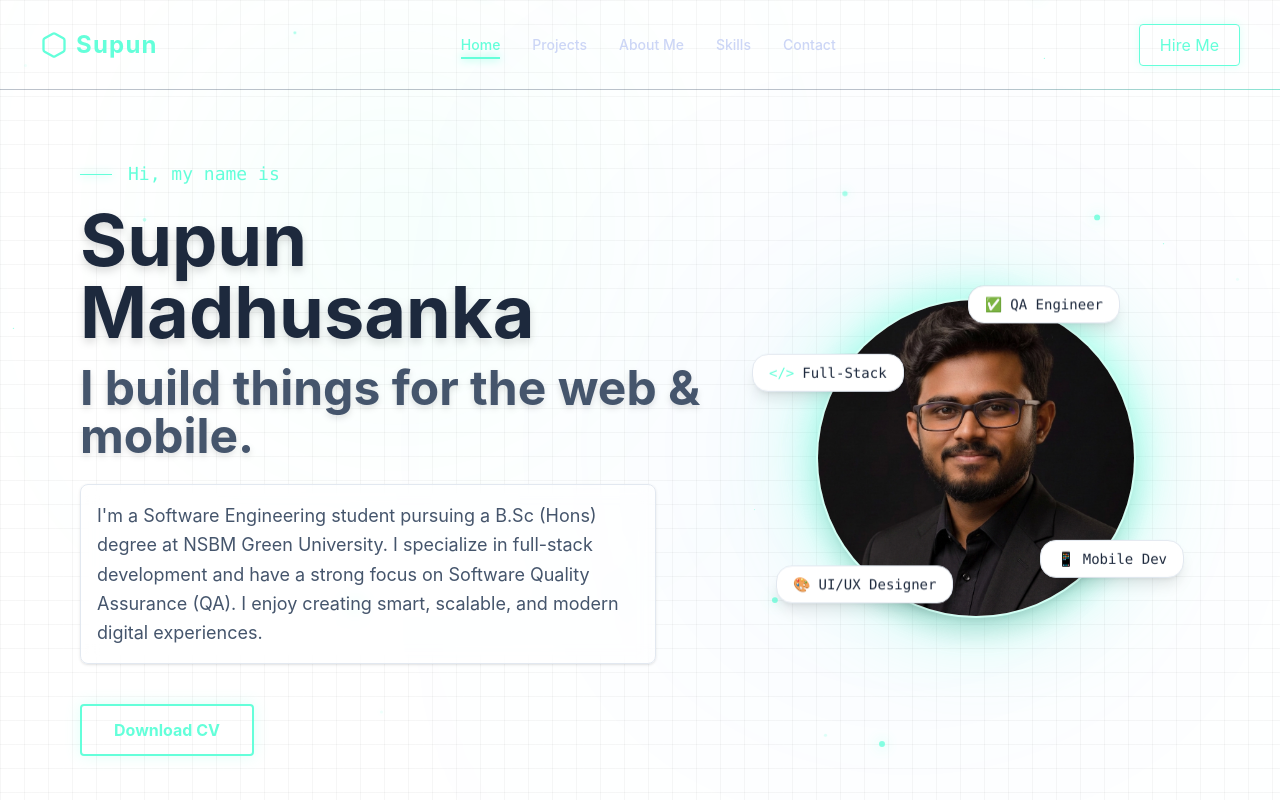
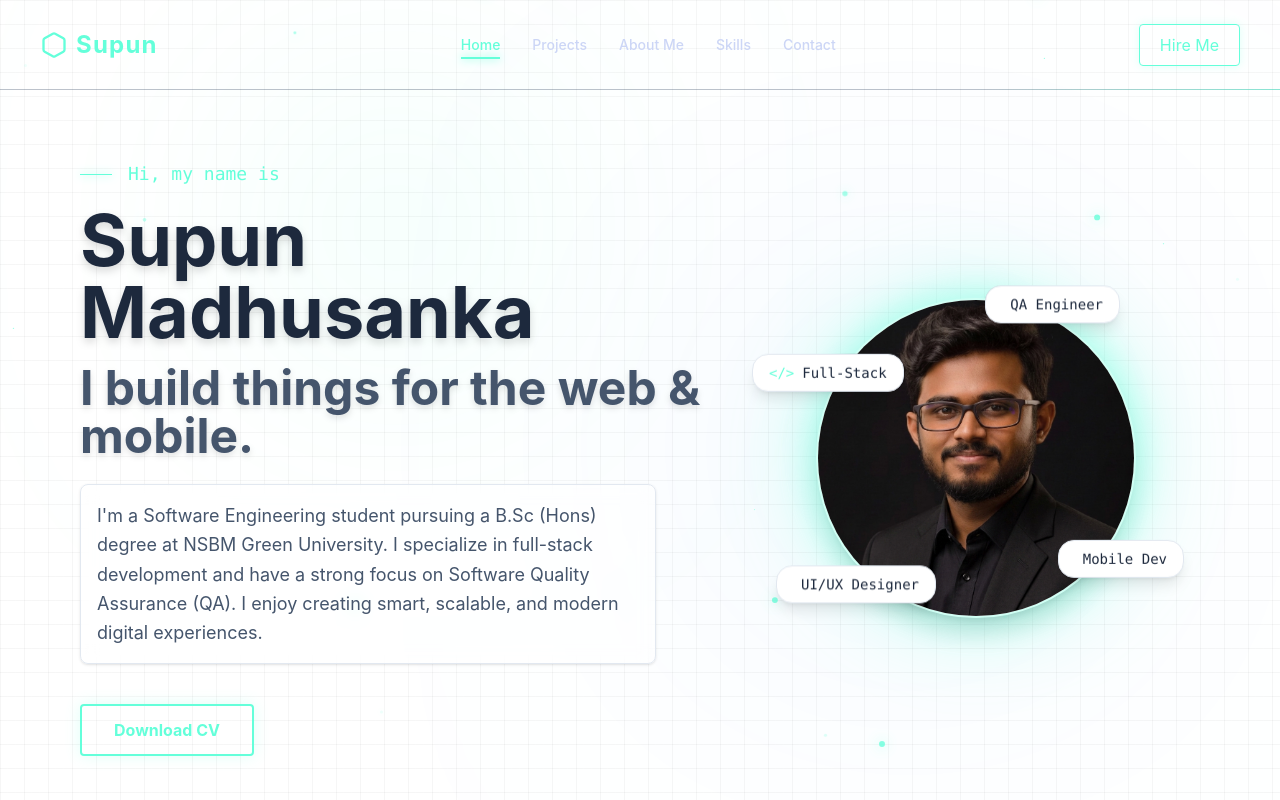
Before and after one commit to madhushankaspn/My-Portfolio, a React (Vite) app: page / in a window 1280 px wide. Shown: the top 800 px of the page. Built offline with nearby package versions, Linux system fonts and the light colour scheme.

Commit message:
Refactor code structure for improved readability and maintainability

```diff
--- a/src/pages/Home.jsx
+++ b/src/pages/Home.jsx
@@ -79,17 +79,17 @@ const Home = () => {
 
             {/* 2. QA Engineer Badge (Top Right) */}
             <motion.div animate={{ y: [-5, 5, -5] }} transition={{ duration: 6, repeat: Infinity, ease: "easeInOut", delay: 2 }} className="absolute -top-4 right-0 md:right-4 bg-white dark:bg-white/5 backdrop-blur-md border border-slate-200 dark:border-white/10 px-4 py-2 rounded-2xl text-slate-800 dark:text-[#ccd6f6] text-xs md:text-sm font-mono shadow-lg z-20 flex items-center gap-2">
-              <span className="text-[#d946ef]">✅</span> QA Engineer
+              <span className="text-[#d946ef]"></span> QA Engineer
             </motion.div>
 
             {/* 3. Mobile Dev Badge (Bottom Right) */}
             <motion.div animate={{ y: [8, -8, 8] }} transition={{ duration: 5, repeat: Infinity, ease: "easeInOut", delay: 1 }} className="absolute bottom-12 -right-4 md:-right-12 bg-white dark:bg-white/5 backdrop-blur-md border border-slate-200 dark:border-white/10 px-4 py-2 rounded-2xl text-slate-800 dark:text-[#ccd6f6] text-xs md:text-sm font-mono shadow-lg z-20 flex items-center gap-2">
-              <span className="text-[#00ffff]">📱</span> Mobile Dev
+              <span className="text-[#00ffff]"></span> Mobile Dev
             </motion.div>
 
             {/* 4. UI/UX Designer Badge (Bottom Left) */}
             <motion.div animate={{ y: [5, -5, 5] }} transition={{ duration: 5.5, repeat: Infinity, ease: "easeInOut", delay: 1.5 }} className="absolute bottom-4 -left-4 md:-left-10 bg-white dark:bg-white/5 backdrop-blur-md border border-slate-200 dark:border-white/10 px-4 py-2 rounded-2xl text-slate-800 dark:text-[#ccd6f6] text-xs md:text-sm font-mono shadow-lg z-20 flex items-center gap-2">
-              <span className="text-[#ffb347]">🎨</span> UI/UX Designer
+              <span className="text-[#ffb347]"></span> UI/UX Designer
             </motion.div>
           </div>
         </motion.div>
```
Also changed, not shown: public/portfolio-preview.png (added).
